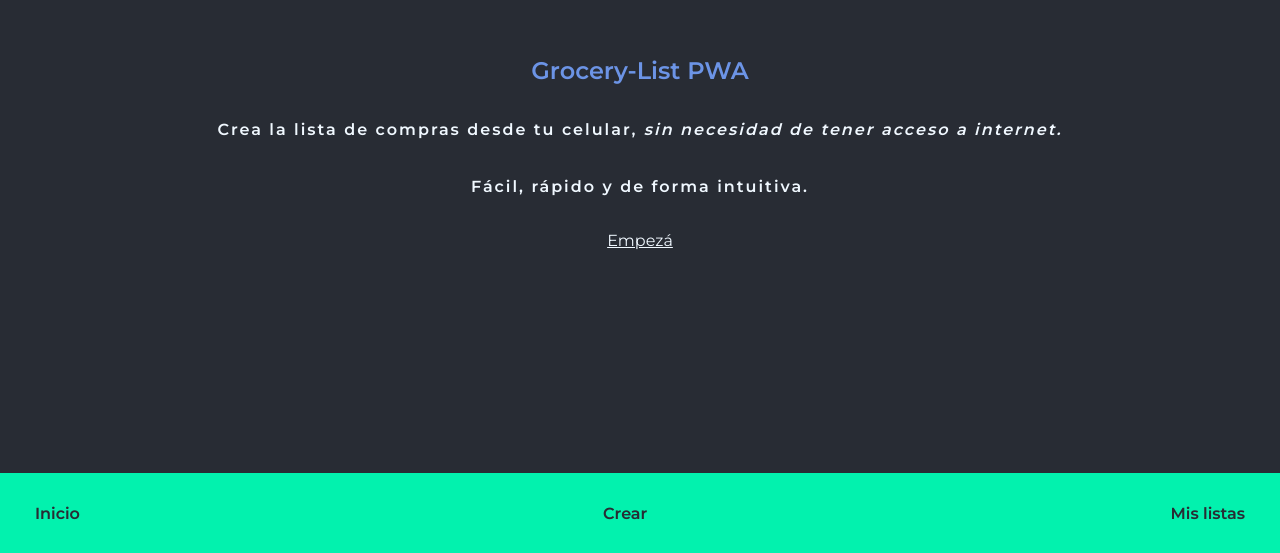
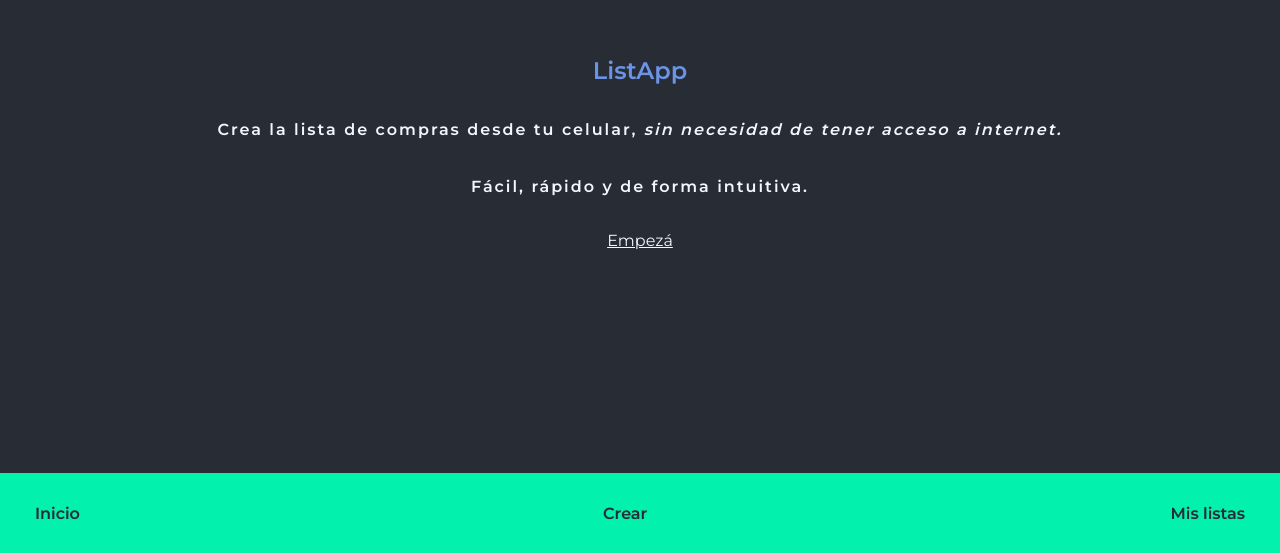
Before and after one commit to nima8998/grocery-list, a React (Create React App) app: page / in a window 1280 px wide. Shown: the part 247-800 px from the top of the page. Built offline with nearby package versions, Linux system fonts and the light colour scheme.

Commit message:
change app name

```diff
--- a/src/components/Home.js
+++ b/src/components/Home.js
@@ -7,7 +7,7 @@ export default function Home() {
   return (
     <Wrapper>
         <Title>
-            Grocery-List PWA
+            ListApp
         </Title>
         <Description>
             Crea la lista de compras desde tu celular, <i>sin necesidad de tener acceso a internet.</i>
```
Also changed, not shown: 1 other file (tests, documents, lock files or other folders).
